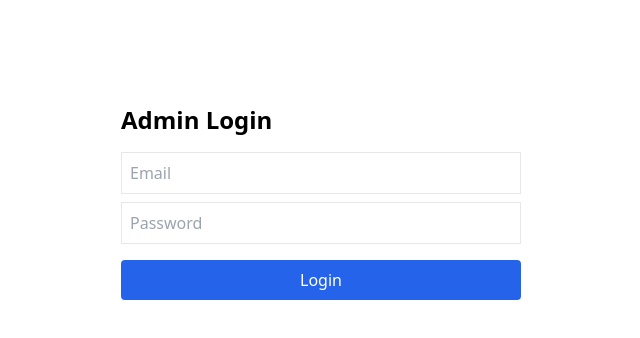
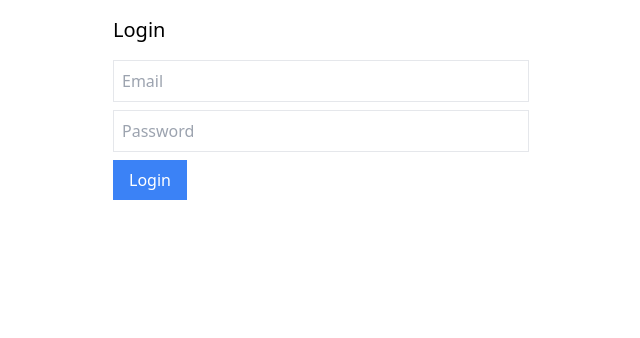
Before and after one commit to varunrampal/inventory-management-frontend, a React (Vite) app: page /login in a window 1280 px wide. Shown: the top 338 px of the page, without its empty margins (319-959 px from the left). Built offline with nearby package versions, Linux system fonts and the light colour scheme.

Commit message:
auth-modifications

```diff
--- a/src/AdminDashboard.jsx
+++ b/src/AdminDashboard.jsx
@@ -30,8 +30,31 @@ export default function AdminDashboard() {
 
 
 
-  useEffect(() => {
-    fetch(`${BASE_URL}/admin/inventory`, { credentials: 'include' })
+  // useEffect(() => {
+  //   fetch(`${BASE_URL}/admin/inventory`, { credentials: 'include' })
+  //     .then(res => {
+  //       if (res.status === 401) navigate('/login');
+  //       return res.json();
+  //     })
+  //     .then(data => {
+  //       console.log('Fetched inventory:', data);
+  //       setInventory(data)
+
+  //     })
+  //     .catch(err => console.error('Fetch error:', err));
+  // }, [navigate]);
+
+    useEffect(() => {
+    const token = localStorage.getItem('token');
+    if (!token) {
+      navigate('/login');
+      return;
+    }
+    fetch(`${BASE_URL}/admin/inventory`, {
+      headers: {
+        Authorization: `Bearer ${token}`
+      }
+    })
       .then(res => {
         if (res.status === 401) navigate('/login');
         return res.json();
@@ -49,11 +72,32 @@ export default function AdminDashboard() {
     setFormData({ name: item.name, quantity: item.quantity });
   };
 
+  // const handleUpdate = async () => {
+  //   const res = await fetch(`${BASE_URL}/admin/inventory/${editingId}`, {
+  //     method: 'PUT',
+  //     headers: { 'Content-Type': 'application/json' },
+  //     credentials: 'include',
+  //     body: JSON.stringify(formData)
+  //   });
+  //   if (res.ok) {
+  //     const updated = inventory.map(item =>
+  //       item._id === editingId ? { ...item, ...formData } : item
+  //     );
+  //     setInventory(updated);
+  //     setEditingId(null);
+  //     setFormData({});
+  //   }
+  // };
+
   const handleUpdate = async () => {
+     const token = localStorage.getItem('token');
+    if (!token) {
+      navigate('/login');
+      return;
+    }
     const res = await fetch(`${BASE_URL}/admin/inventory/${editingId}`, {
       method: 'PUT',
-      headers: { 'Content-Type': 'application/json' },
-      credentials: 'include',
+      headers: { 'Content-Type': 'application/json', Authorization: `Bearer ${token}` },
       body: JSON.stringify(formData)
     });
     if (res.ok) {
@@ -67,10 +111,12 @@ export default function AdminDashboard() {
   };
 
   const handleLogout = async () => {
-    await fetch(`${BASE_URL}/admin/logout`, {
-      method: 'POST',
-      credentials: 'include'
-    });
+    // await fetch(`${BASE_URL}/admin/logout`, {
+    //   method: 'POST',
+    //   credentials: 'include'
+    // });
+    // navigate('/login');
+     localStorage.removeItem('token');
     navigate('/login');
   };
 
--- a/src/LoginPage.jsx
+++ b/src/LoginPage.jsx
@@ -11,45 +11,89 @@ export default function LoginPage() {
   const [error, setError] = useState(null);
   const navigate = useNavigate();
 
-  const handleLogin = async () => {
-    console.log(BASE_URL);
+  // const handleLogin = async () => {
+  //   console.log(BASE_URL);
+  //   const res = await fetch(`${BASE_URL}/admin/login`, {
+  //     method: 'POST',
+  //     headers: { 'Content-Type': 'application/json' },
+  //     credentials: 'include',
+  //     body: JSON.stringify({ email, password })
+  //   });
+
+  //   if (res.ok) {
+  //     navigate('/dashboard');
+  //   } else {
+  //     setError('Invalid email or password');
+  //   }
+  // };
+
+  const handleSubmit = async (e) => {
+    e.preventDefault();
+    try {
       const res = await fetch(`${BASE_URL}/admin/login`, {
         method: 'POST',
         headers: { 'Content-Type': 'application/json' },
-      credentials: 'include',
         body: JSON.stringify({ email, password })
       });
-
-    if (res.ok) {
+      if (!res.ok) throw new Error('Login failed');
+      const data = await res.json();
+      localStorage.setItem('token', data.token);
       navigate('/dashboard');
-    } else {
+    } catch (err) {
       setError('Invalid email or password');
     }
   };
 
+
+
   return (
-    <div className="p-6 max-w-md mx-auto mt-20">
-      <h1 className="text-2xl font-bold mb-4">Admin Login</h1>
-      {error && <p className="text-red-600 mb-2">{error}</p>}
+
+    // <div className="p-6 max-w-md mx-auto mt-20">
+    //   <h1 className="text-2xl font-bold mb-4">Admin Login</h1>
+    //   {error && <p className="text-red-600 mb-2">{error}</p>}
+    //   <input
+    //     className="block mb-2 border p-2 w-full"
+    //     placeholder="Email"
+    //     value={email}
+    //     onChange={e => setEmail(e.target.value)}
+    //   />
+    //   <input
+    //     className="block mb-4 border p-2 w-full"
+    //     type="password"
+    //     placeholder="Password"
+    //     value={password}
+    //     onChange={e => setPassword(e.target.value)}
+    //   />
+    //   <button
+    //     onClick={handleLogin}
+    //     className="bg-blue-600 text-white px-4 py-2 rounded w-full"
+    //   >
+    //     Login
+    //   </button>
+    // </div>
+
+    <form onSubmit={handleSubmit} className="p-4 max-w-md mx-auto">
+      <h2 className="text-xl mb-4">Login</h2>
+      {error && <p className="text-red-500">{error}</p>}
       <input
-        className="block mb-2 border p-2 w-full"
+        type="email"
         placeholder="Email"
         value={email}
         onChange={e => setEmail(e.target.value)}
+        className="border p-2 w-full mb-2"
+        required
       />
       <input
-        className="block mb-4 border p-2 w-full"
         type="password"
         placeholder="Password"
         value={password}
         onChange={e => setPassword(e.target.value)}
+        className="border p-2 w-full mb-2"
+        required
       />
-      <button
-        onClick={handleLogin}
-        className="bg-blue-600 text-white px-4 py-2 rounded w-full"
-      >
-        Login
-      </button>
-    </div>
+      <button type="submit" className="bg-blue-500 text-white px-4 py-2">Login</button>
+    </form>
+
+
   );
 }
--- a/src/ProtectedRoute.jsx
+++ b/src/ProtectedRoute.jsx
@@ -6,12 +6,24 @@ export default function ProtectedRoute({ children }) {
 const BASE_URL = import.meta.env.PROD
 ? 'https://inventory-management-server-vue1.onrender.com'
 : 'http://localhost:4000';
-  useEffect(() => {
-    fetch(`${BASE_URL}/admin/auth-check`, { method: 'GET',credentials: 'include' })
+  // useEffect(() => {
+  //   fetch(`${BASE_URL}/admin/auth-check`, { method: 'GET',credentials: 'include' })
+  //     .then(res => setIsAuthenticated(res.ok))
+  //     .catch(() => setIsAuthenticated(false));
+  // }, []);
+
+ useEffect(() => {
+   const token = localStorage.getItem('token');
+    fetch(`${BASE_URL}/admin/auth-check`, {
+      headers: {
+        Authorization: `Bearer ${token}`
+      }
+      })
       .then(res => setIsAuthenticated(res.ok))
       .catch(() => setIsAuthenticated(false));
   }, []);
 
+  // Check if the user is authenticated
   if (isAuthenticated === null) return <div>Loading...</div>;
 
   return isAuthenticated ? children : <Navigate to="/login" replace />;
--- a/src/main.jsx
+++ b/src/main.jsx
@@ -1,6 +1,6 @@
 import React from 'react';
 import ReactDOM from 'react-dom/client';
-import { BrowserRouter, Routes, Route } from 'react-router-dom';
+import { BrowserRouter, Routes, Route, Navigate } from 'react-router-dom';
 import LoginPage from './LoginPage';
 import AdminDashboard from './AdminDashboard';
 import Analytics from './pages/Analytics';
@@ -8,18 +8,25 @@ import LowStockItems from './pages/LowStockItems';
 import ProtectedRoute from './ProtectedRoute';
 import './styles.css';
 
+// function ProtectedRoute({ children }) {
+//   const token = localStorage.getItem('token'); // Replace with actual authentication logic
+//   return token ? children : <Navigate to="/login"/>;
+// }
+
+
+
 ReactDOM.createRoot(document.getElementById('root')).render(
   <BrowserRouter>
     <Routes>
       <Route path="/" element={<LoginPage />} />
       <Route path="/login" element={<LoginPage />} />
-      <Route path="/dashboard" element={<AdminDashboard />} />
-      {/* <Route
+      {/* <Route path="/dashboard" element={<AdminDashboard />} /> */}
+      <Route
         path="/dashboard" element={
           <ProtectedRoute>
             <AdminDashboard />
           </ProtectedRoute>
-        } /> */}
+        } />
       <Route path="/analytics" element={
         <ProtectedRoute>
           <Analytics />
```
Lines whose indentation alone changed are shown as unchanged.
